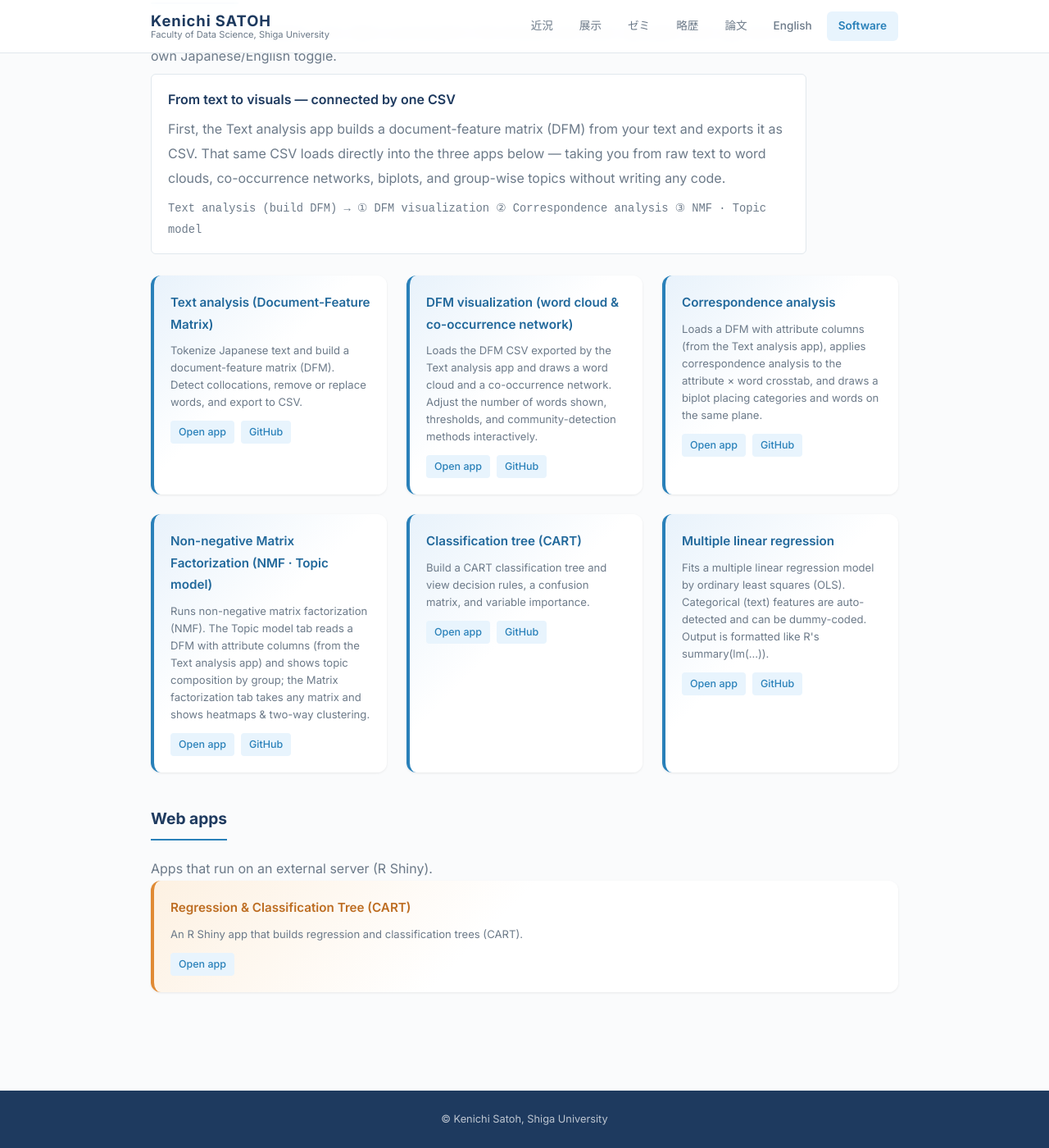
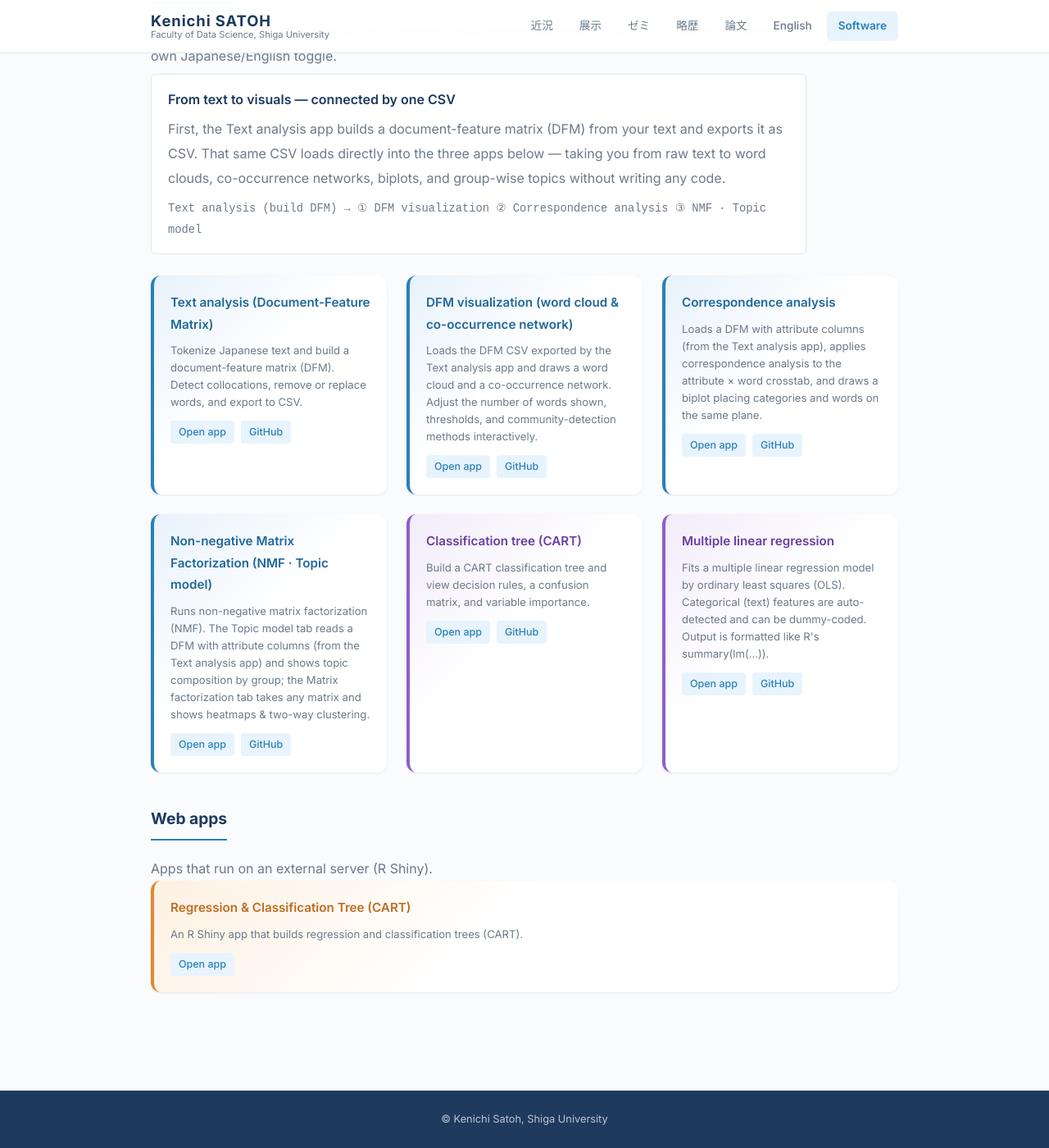
Before and after one commit to ksatohds/ksatohds.github.io, a Jekyll site: the page built from software.md, in a window 1280 px wide and 1400 px high, scrolled down 610 px. Shown: the whole window at 82% size. Built offline with Jekyll 4.4.1, drawn with Linux system fonts in a browser that asks for light colours.

Commit message:
20260817 software: CART・重回帰カードをパステル紫に色分け
テキスト/DFM系4アプリ（テキスト解析・DFM可視化・対応分析・NMF）は
青のまま維持。CART・重回帰分析は汎用的な統計手法（テキストデータ限定
ではない）のため、区別できるようパステル紫のアクセントに変更。

Co-Authored-By: Claude Opus 4.8 <noreply@anthropic.com>

```diff
--- a/software.md
+++ b/software.md
@@ -16,6 +16,9 @@ title: Software
   .gallery-grid.sw-html .gallery-item h3 { color: #21689b; }
   .gallery-grid.sw-web  .gallery-item { border-left: 4px solid #e08a34; background: linear-gradient(135deg, #fdf1e2 0%, var(--color-white) 45%); }
   .gallery-grid.sw-web  .gallery-item h3 { color: #bd6d22; }
+  /* general-purpose statistical tools (CART, multiple regression) — not tied to text/DFM data, so a distinct pastel purple */
+  .gallery-grid.sw-html .gallery-item.sw-stat { border-left-color: #8e5fc9; background: linear-gradient(135deg, #f2ecfa 0%, var(--color-white) 45%); }
+  .gallery-grid.sw-html .gallery-item.sw-stat h3 { color: #6b3fa0; }
 </style>
 
 <div class="lang-toggle-wrap">
@@ -127,7 +130,7 @@ title: Software
       </div>
     </div>
 
-    <div class="gallery-item">
+    <div class="gallery-item sw-stat">
       <div class="gallery-body">
         <h3 data-ja="分類木（CART）">Classification tree (CART)</h3>
         <p data-ja="分類木（CART）を構築し、決定ルール・混同行列・変数重要度を表示します。">Build a CART classification tree and view decision rules, a confusion matrix, and variable importance.</p>
@@ -138,7 +141,7 @@ title: Software
       </div>
     </div>
 
-    <div class="gallery-item">
+    <div class="gallery-item sw-stat">
       <div class="gallery-body">
         <h3 data-ja="重回帰分析">Multiple linear regression</h3>
         <p data-ja="最小二乗法（OLS）で重回帰モデルを推定します。説明変数にカテゴリカルな列があれば自動検出し、ダミー変数化して用いることができます。RのSummary(lm(...))に準じた出力形式です。">Fits a multiple linear regression model by ordinary least squares (OLS). Categorical (text) features are auto-detected and can be dummy-coded. Output is formatted like R's summary(lm(...)).</p>
```
